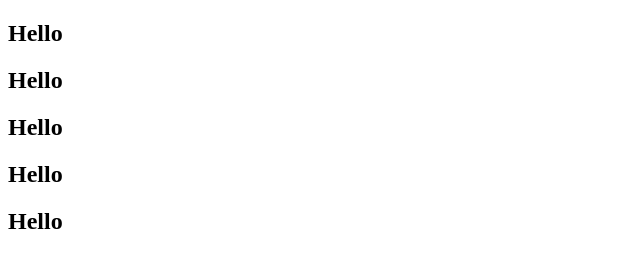
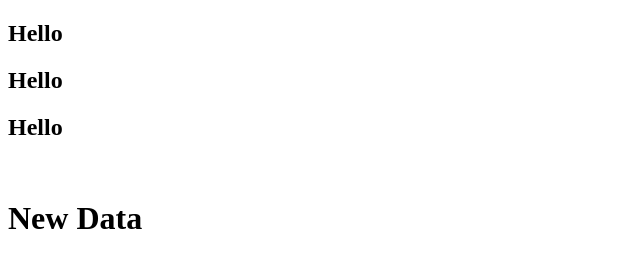
Before and after one commit to Oditi22/Git, a plain HTML site: page index.html in a window 1280 px wide. Shown: the whole page, without its empty margins (0-640 px from the left). Drawn offline with Linux system fonts and the light colour scheme.

Commit message:
update my file

```diff
--- a/index.html
+++ b/index.html
@@ -9,7 +9,7 @@
     <h2>Hello</h2>
     <h2>Hello</h2>
     <h2>Hello</h2>
-    <h2>Hello</h2>
-    <h2>Hello</h2>
+    <br/>
+    <h1>New Data</h1>
 </body>
 </html>
```
